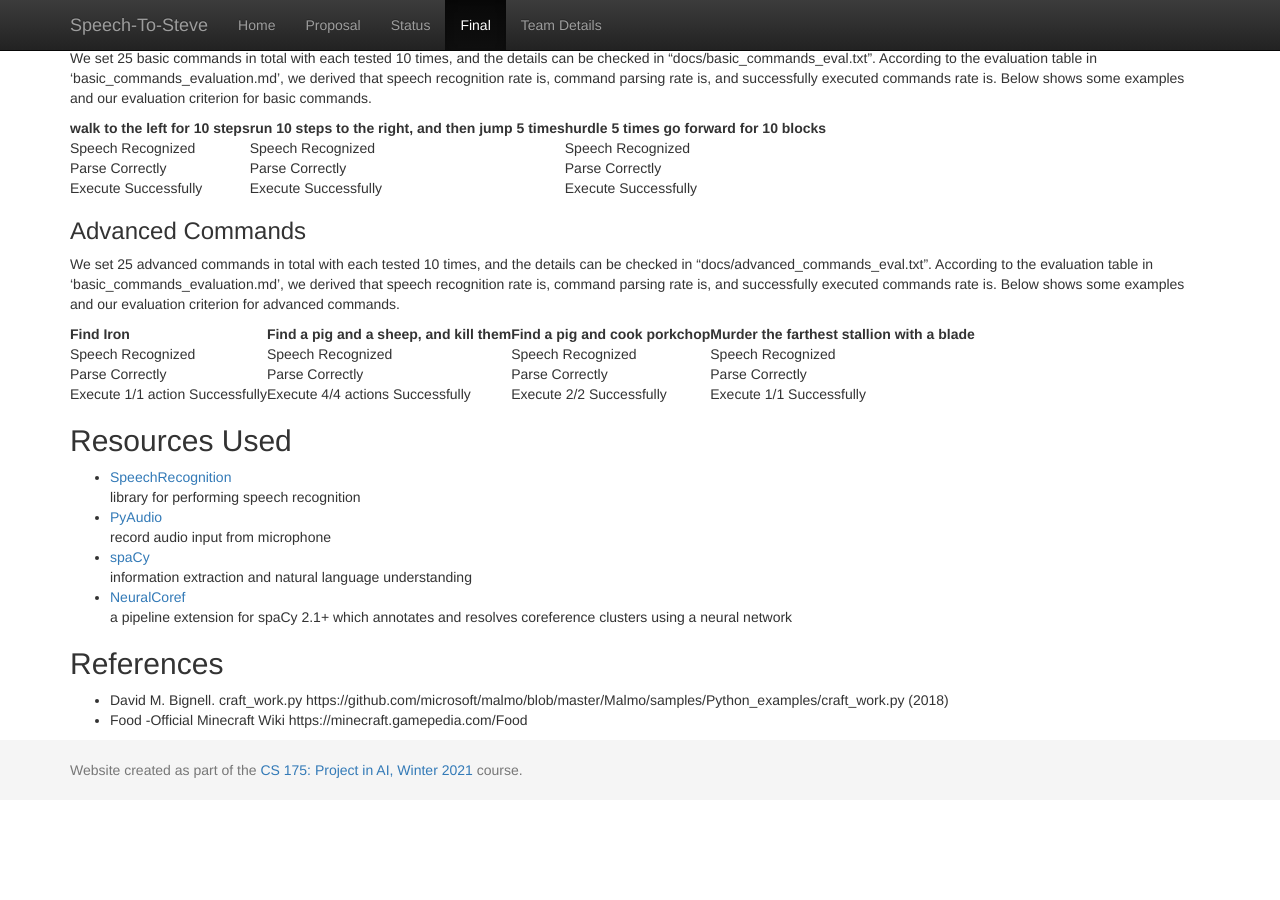
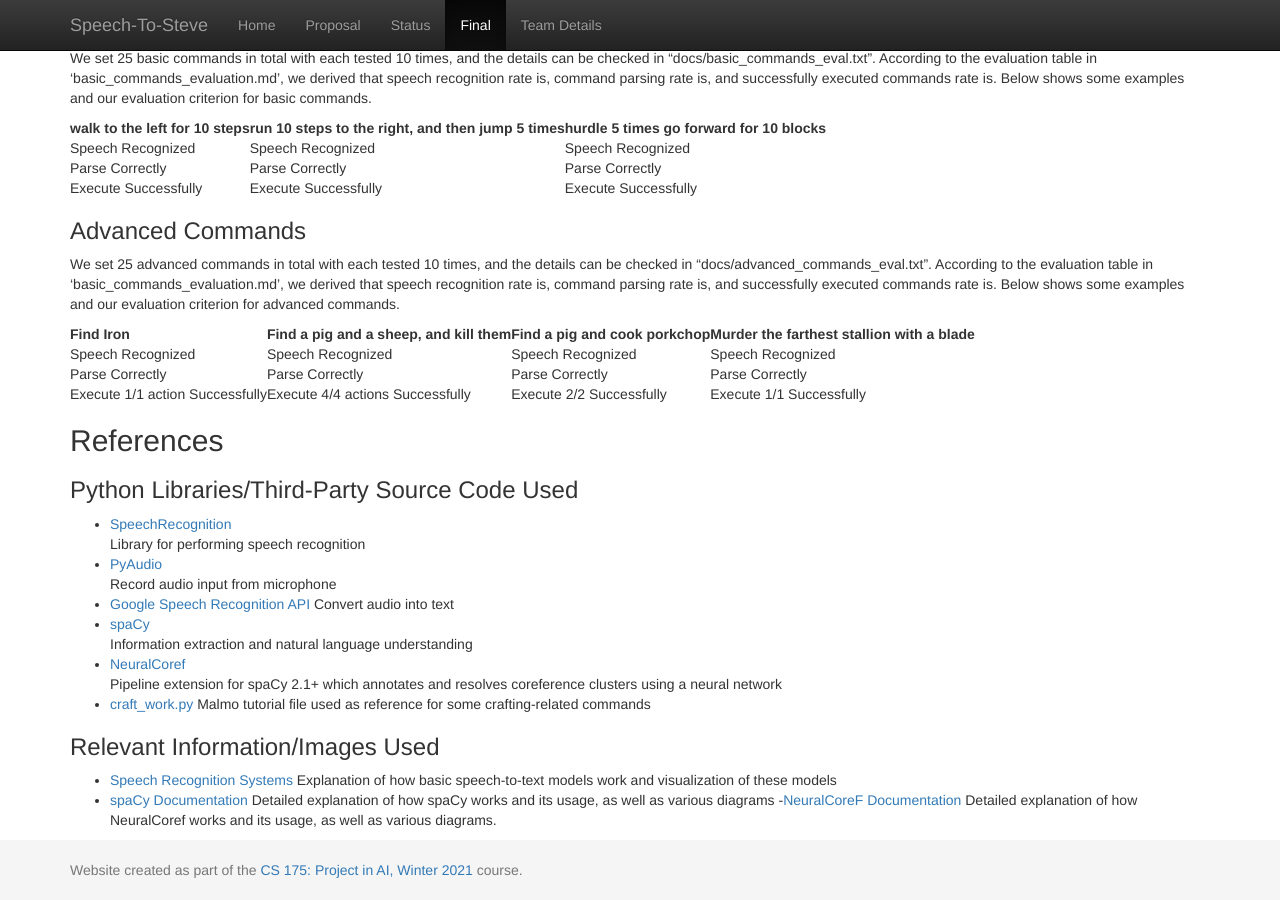
Before and after one commit to geeeeeeeeew/CS-175-Team-Direction-, a Jekyll site: the page built from docs/final.md, in a window 1280 px wide and 900 px high, scrolled down 4999 px. Built offline with Jekyll 4.4.1, drawn with Linux system fonts in a browser that asks for light colours; before the commit the page ends 5799 px from its top, so only the background shows below that.

Commit message:
Update final.md

```diff
--- a/docs/final.md
+++ b/docs/final.md
@@ -112,16 +112,26 @@ We set 25 advanced commands in total with each tested 10 times, and the details
 |Parse Correctly| Parse Correctly|Parse Correctly|Parse Correctly|
 |Execute 1/1 action Successfully| Execute 4/4 actions Successfully|Execute 2/2 Successfully|Execute 1/1 Successfully|
 
-## Resources Used
+## References
+
+### Python Libraries/Third-Party Source Code Used
 - [SpeechRecognition](https://pypi.org/project/SpeechRecognition/)\
-library for performing speech recognition
+Library for performing speech recognition
 - [PyAudio](https://pypi.org/project/PyAudio/)\
-record audio input from microphone
+Record audio input from microphone
+- [Google Speech Recognition API](https://cloud.google.com/speech-to-text)
+Convert audio into text
 - [spaCy](https://spacy.io/usage/spacy-10z)\
-information extraction and natural language understanding
+Information extraction and natural language understanding
 - [NeuralCoref](https://github.com/huggingface/neuralcoref/pulls)\
-a pipeline extension for spaCy 2.1+ which annotates and resolves coreference clusters using a neural network
+Pipeline extension for spaCy 2.1+ which annotates and resolves coreference clusters using a neural network
+- [craft_work.py](https://github.com/microsoft/malmo/blob/master/Malmo/samples/Python_examples/craft_work.py)
+Malmo tutorial file used as reference for some crafting-related commands
 
-## References
-- David M. Bignell. craft_work.py https://github.com/microsoft/malmo/blob/master/Malmo/samples/Python_examples/craft_work.py (2018)
-- Food -Official Minecraft Wiki https://minecraft.gamepedia.com/Food
+### Relevant Information/Images Used
+- [Speech Recognition Systems](https://heartbeat.fritz.ai/the-3-deep-learning-frameworks-for-end-to-end-speech-recognition-that-power-your-devices-37b891ddc380)
+Explanation of how basic speech-to-text models work and visualization of these models
+- [spaCy Documentation](https://spacy.io/usage)
+Detailed explanation of how spaCy works and its usage, as well as various diagrams
+-[NeuralCoreF Documentation](https://medium.com/huggingface/state-of-the-art-neural-coreference-resolution-for-chatbots-3302365dcf30)
+Detailed explanation of how NeuralCoref works and its usage, as well as various diagrams.
```
